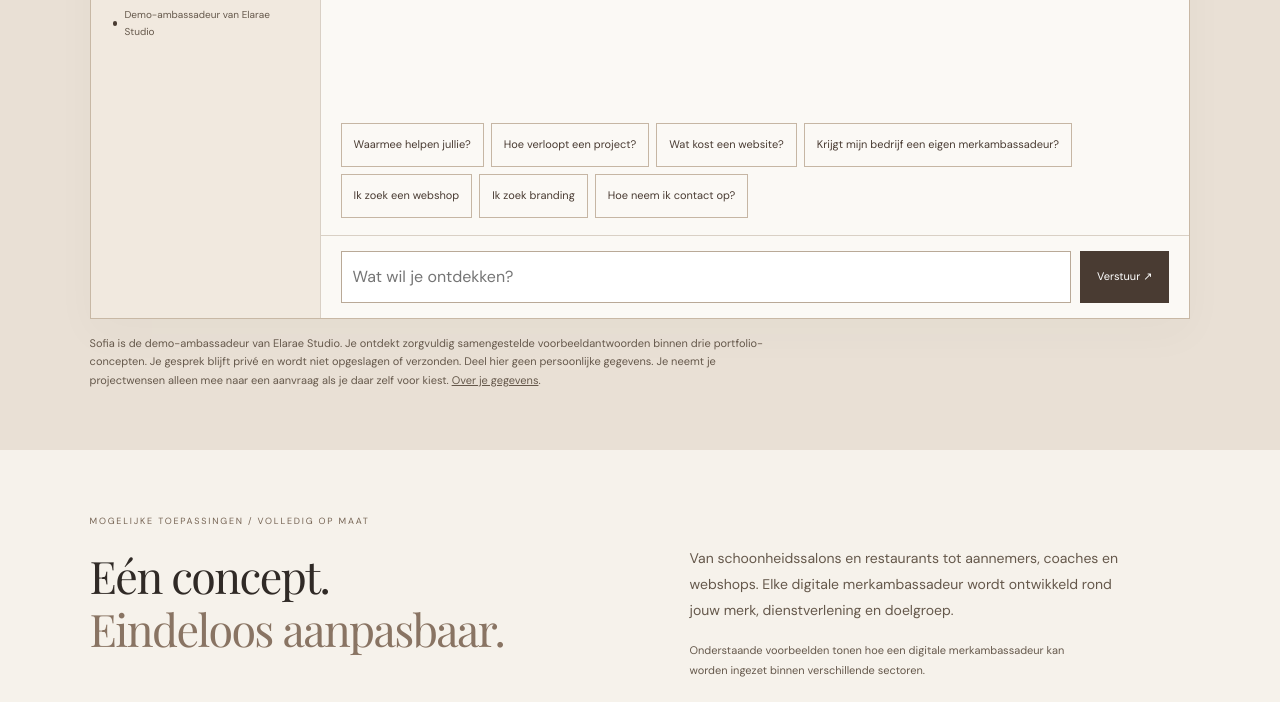
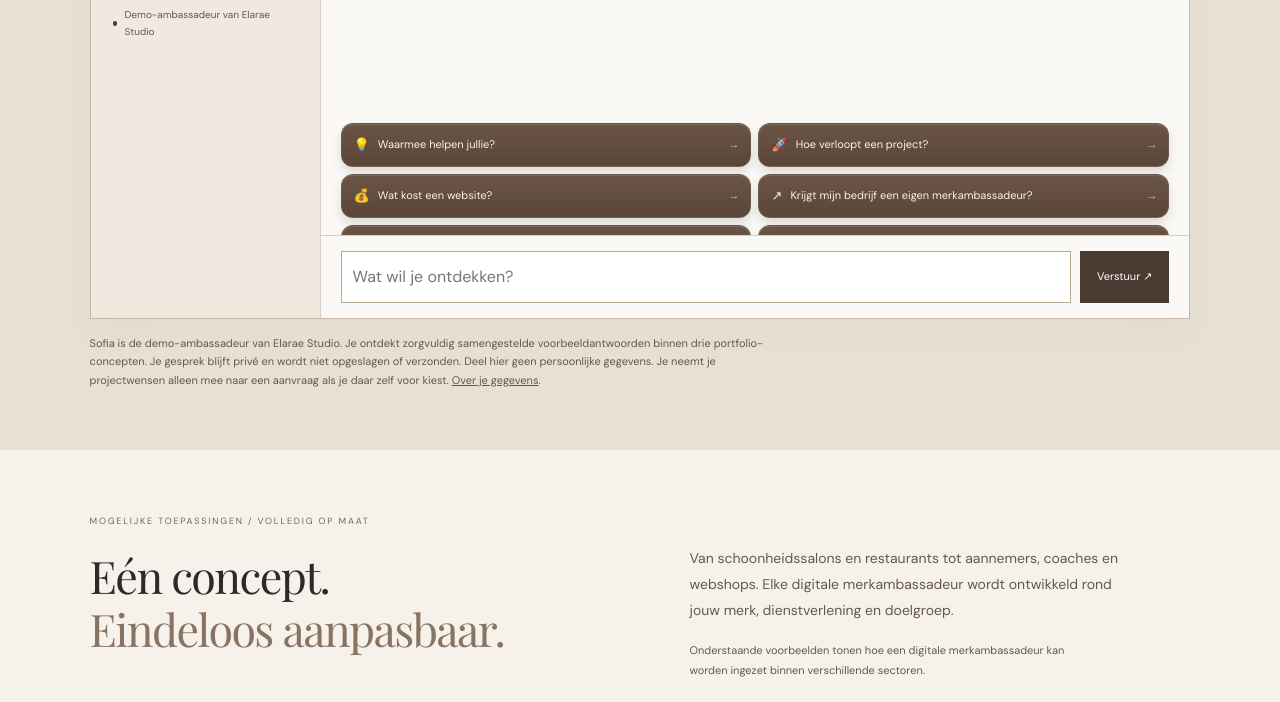
Before and after one commit to Hannan1991/ElaraeStudio, a plain HTML site: page sofia.html in a window 1280 px wide. Shown: the part 1540-2242 px from the top of the page. Drawn offline with Linux system fonts and the light colour scheme.

Commit message:
Style Sofia suggestions as brown dimensional cards within existing footprint

```diff
--- /dev/null
+++ b/sofia-question-cards.css
@@ -0,0 +1,11 @@
+/* Suggestions only: preserve the measured original question-zone footprint. */
+.ambassador-page .sf-chips.sf-question-cards{display:grid;grid-template-columns:repeat(2,minmax(0,1fr));align-content:start;gap:7px;overflow-y:auto;overflow-x:hidden;overscroll-behavior:contain;scrollbar-width:thin;scrollbar-color:#ad9581 transparent;box-sizing:border-box}
+.ambassador-page .sf-chips.sf-question-cards>.sf-question-card{display:flex;align-items:center;gap:8px;position:relative;width:100%;min-width:0;min-height:44px;padding:8px 30px 8px 12px;text-align:left;line-height:1.35;background:linear-gradient(180deg,#6A5445 0%,#5A4638 100%);color:#F8F3ED;border:1px solid rgba(255,255,255,.08);border-radius:12px;box-shadow:inset 0 1px 0 rgba(255,255,255,.12),0 6px 12px rgba(0,0,0,.12);text-decoration:none;cursor:pointer;transition:transform .25s ease,box-shadow .25s ease,background .25s ease}
+.ambassador-page .sf-question-card:before{content:attr(data-icon);font-size:13px;flex-shrink:0}
+.ambassador-page .sf-question-card:after{content:'→';position:absolute;right:11px;opacity:.75}
+.ambassador-page .sf-question-card:focus-visible{outline:2px solid #9b7755;outline-offset:2px}
+.ambassador-page .sf-chips.sf-question-cards>.sf-more-questions{grid-column:1/-1;min-height:32px;margin:0;padding:4px 0}
+@media(hover:hover) and (pointer:fine){.ambassador-page .sf-chips.sf-question-cards>.sf-question-card:hover{transform:translateY(-3px);box-shadow:inset 0 1px 0 #ffffff20,0 12px 22px #0000002e;background:linear-gradient(180deg,#755e4e,#604b3c)}}
+.ambassador-page .sf-chips.sf-question-cards>.sf-question-card:active{transform:translateY(1px);box-shadow:inset 0 1px 3px #00000020,0 3px 6px #00000014}
+@media(max-width:650px){.ambassador-page .sf-chips.sf-question-cards{grid-template-columns:minmax(0,1fr);gap:4px}.ambassador-page .sf-chips.sf-question-cards>.sf-question-card{min-height:42px;padding:7px 30px 7px 11px}.ambassador-page .sf-chips.sf-question-cards:not(.is-expanded)>.sf-secondary-question{display:none}}
+@media(prefers-reduced-motion:reduce){.ambassador-page .sf-chips.sf-question-cards>.sf-question-card{transition:none;transform:none}}
--- a/sofia.js
+++ b/sofia.js
@@ -11,10 +11,23 @@
  const intake=()=>content.brandIntakes[brand]||content.intake;
  function element(tag,cls,text,parent){const el=document.createElement(tag);if(cls)el.className=cls;if(text)el.textContent=text;if(parent)parent.append(el);return el;}
  function message(text,user=false){const el=element('div','sf-message'+(user?' sf-user':''),contactText(text),log);log.scrollTop=log.scrollHeight;return el;}
+ function fitQuestionCards(){
+  chips.classList.remove('sf-question-cards');chips.style.height='';
+  if(chips.dataset.menu!=='true')return;
+  const expanded=chips.classList.contains('is-expanded');chips.classList.remove('is-expanded');
+  const cards=[...chips.querySelectorAll('.sf-question-card')];cards.forEach(b=>b.classList.remove('sf-question-card'));
+  const height=chips.getBoundingClientRect().height;
+  cards.forEach(b=>b.classList.add('sf-question-card'));
+  if(expanded)chips.classList.add('is-expanded');
+  chips.style.height=height+'px';chips.classList.add('sf-question-cards');
+ }
+ let questionResize;addEventListener('resize',()=>{cancelAnimationFrame(questionResize);questionResize=requestAnimationFrame(fitQuestionCards);});
+ document.fonts.ready.then(fitQuestionCards);
  function choices(labels,callback,compact=false){
-  chips.replaceChildren();chips.classList.remove('is-expanded');chips.dataset.menu=String(compact);
-  labels.forEach((label,i)=>{const b=element('button',compact&&i>=3?'sf-secondary-question':'',label,chips);b.type='button';b.addEventListener('click',e=>{focusChoices=e.detail===0;callback(label,i);});});
+  chips.classList.remove('sf-question-cards');chips.style.height='';chips.replaceChildren();chips.classList.remove('is-expanded');chips.dataset.menu=String(compact);
+  labels.forEach((label,i)=>{const b=element('button',compact&&i>=3?'sf-secondary-question':'',label,chips);b.type='button';if(compact){b.classList.add('sf-question-card');b.setAttribute('aria-label',label);b.dataset.icon=({'Waarmee helpen jullie?':'💡','Hoe verloopt een project?':'🚀','Wat kost een website?':'💰'})[label]||'↗';}b.addEventListener('click',e=>{focusChoices=e.detail===0;callback(label,i);});});
   if(compact&&labels.length>3){const more=element('button','sf-more-questions','Meer onderwerpen',chips);more.type='button';more.setAttribute('aria-expanded','false');more.addEventListener('click',e=>{const expanded=chips.classList.toggle('is-expanded');more.setAttribute('aria-expanded',String(expanded));more.textContent=expanded?'Minder onderwerpen':'Meer onderwerpen';if(expanded&&e.detail===0)chips.querySelector('.sf-secondary-question')?.focus({preventScroll:true});});}
+  fitQuestionCards();
   if(focusChoices){chips.querySelector('button')?.focus({preventScroll:true});focusChoices=false;}
  }
  function ready(){form.querySelector('button').disabled=false;input.disabled=false;find('#sf-status').textContent='Merkervaring · voorbeeld';log.setAttribute('aria-busy','false');}
```
Also changed, not shown: sofia.html (+1 -1 lines).
